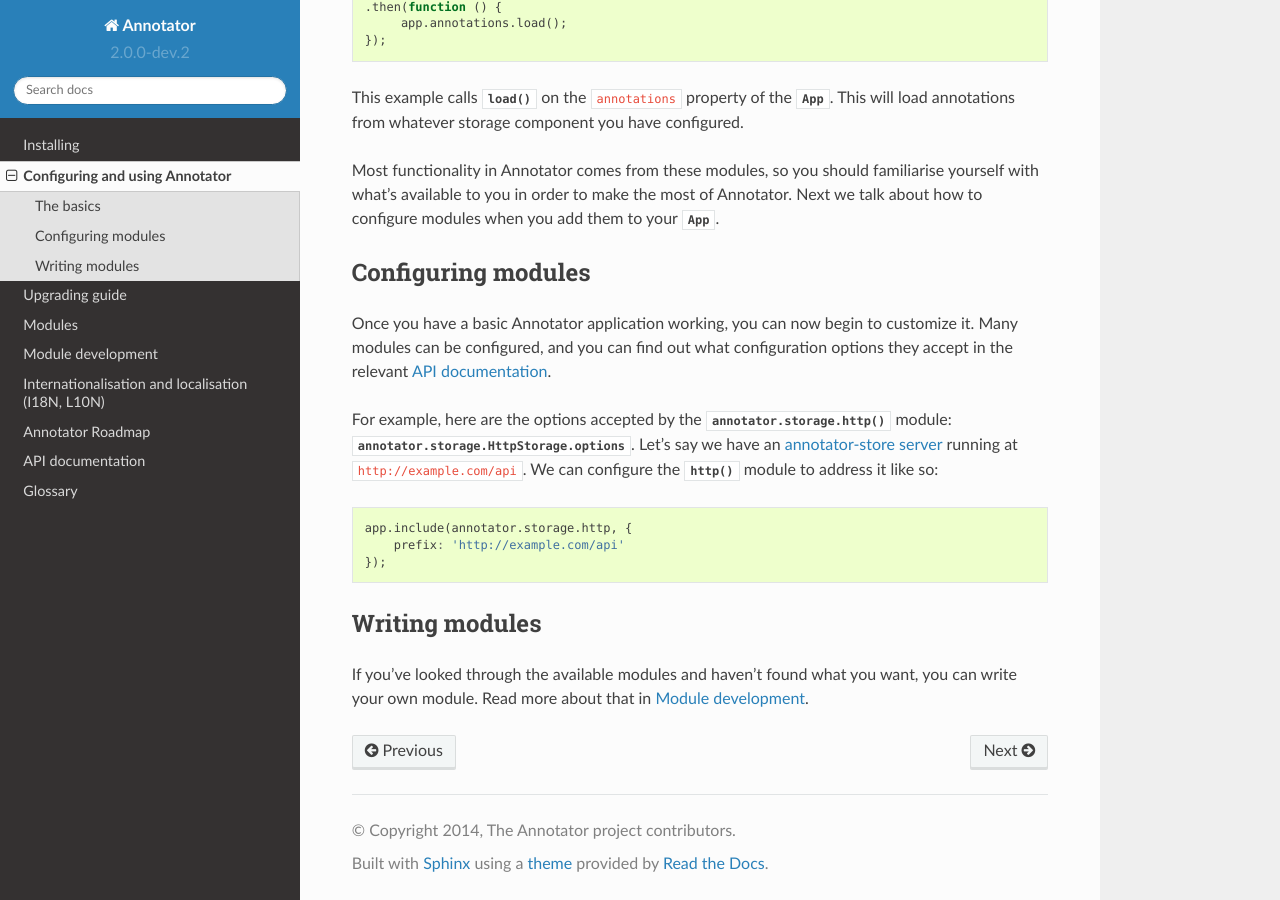
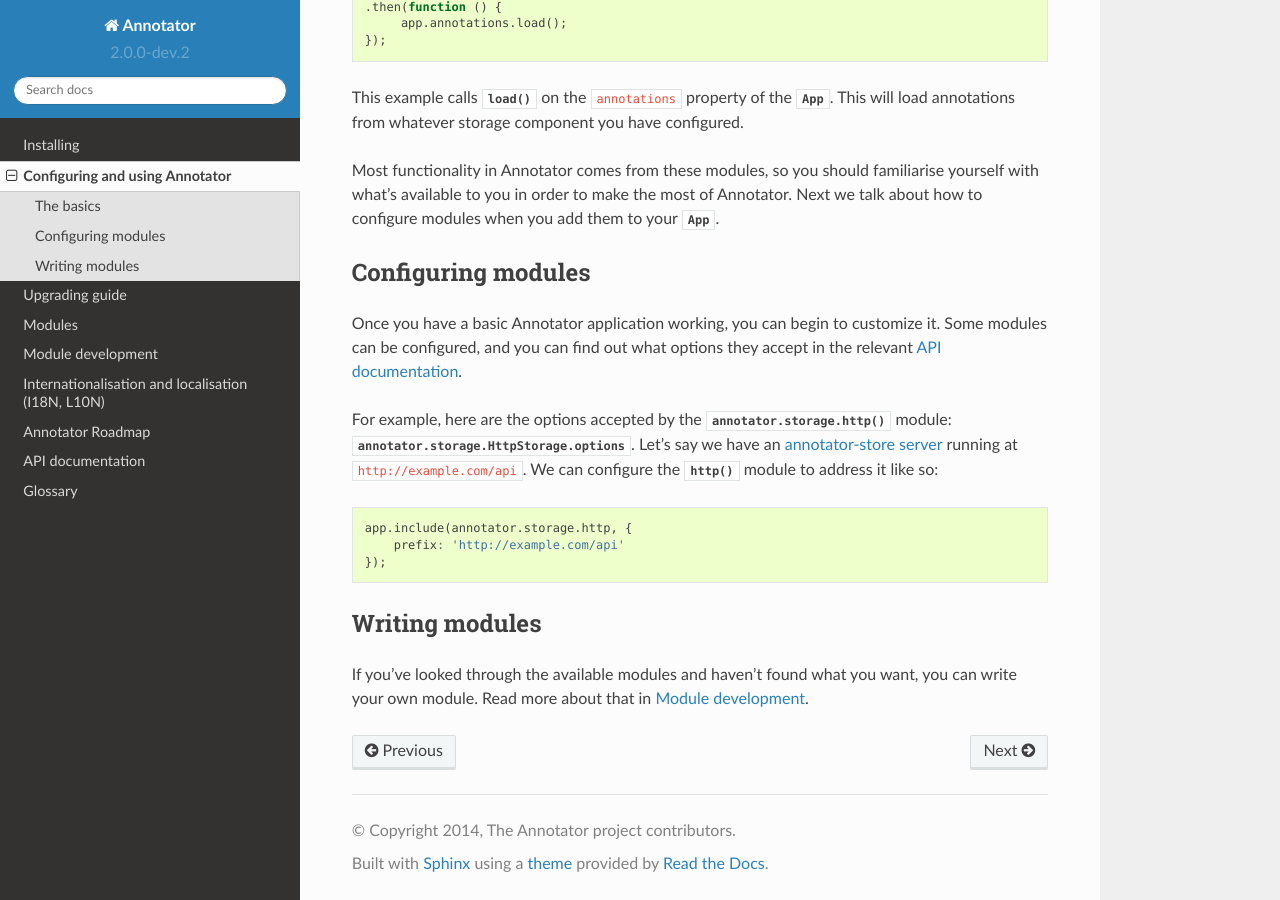
Before and after one commit to openannotation/annotator, a Sphinx documentation site: the page built from doc/usage.rst, in a window 1280 px wide and 900 px high, scrolled down 1029 px. Built offline with Sphinx 7.4.7 and the Read the Docs theme 2.0.0, drawn with Linux system fonts in a browser that asks for light colours.

Commit message:
~~~now~~~

```diff
--- a/doc/usage.rst
+++ b/doc/usage.rst
@@ -62,9 +62,9 @@ Annotator. Next we talk about how to configure modules when you add them to your
 Configuring modules
 -------------------
 
-Once you have a basic Annotator application working, you can now begin to
-customize it. Many modules can be configured, and you can find out what
-configuration options they accept in the relevant :doc:`api/index`.
+Once you have a basic Annotator application working, you can begin to customize
+it. Some modules can be configured, and you can find out what options they
+accept in the relevant :doc:`api/index`.
 
 For example, here are the options accepted by the :func:`annotator.storage.http`
 module: :data:`annotator.storage.HttpStorage.options`. Let's say we have an
```
